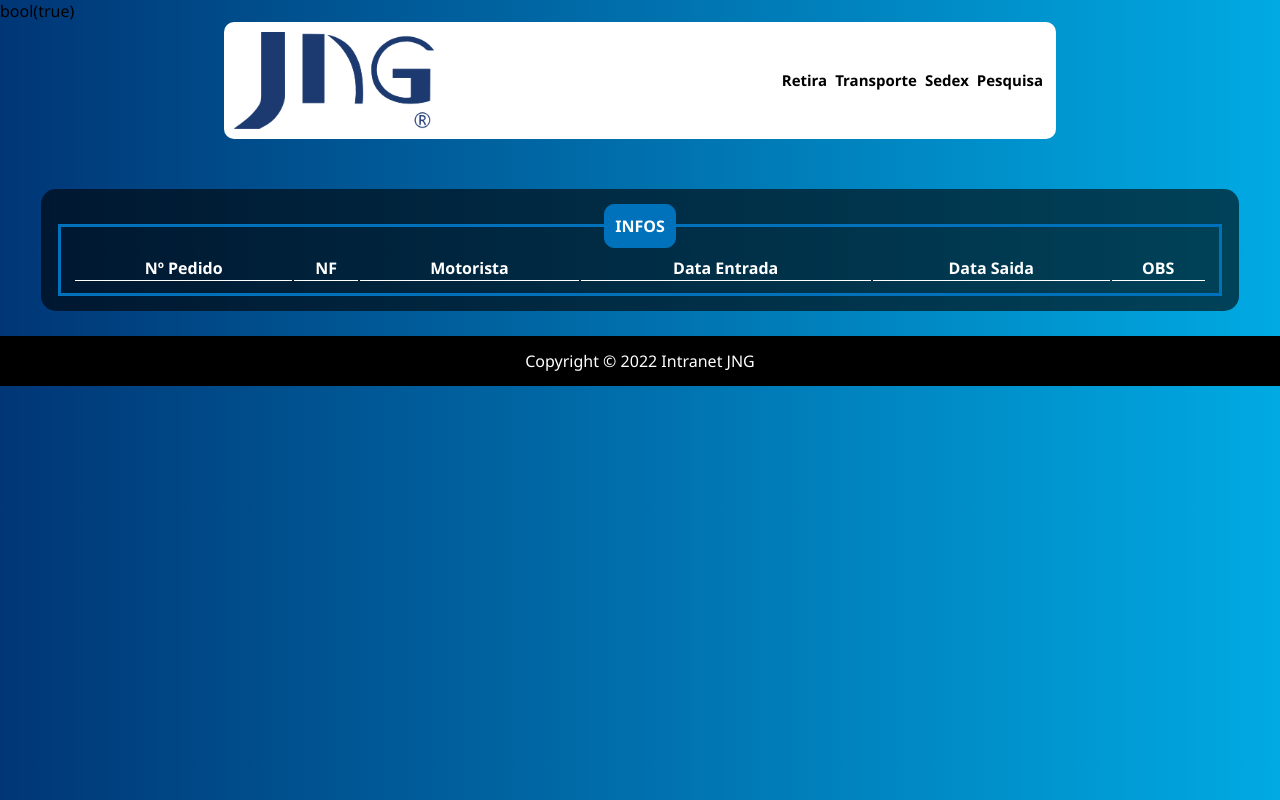
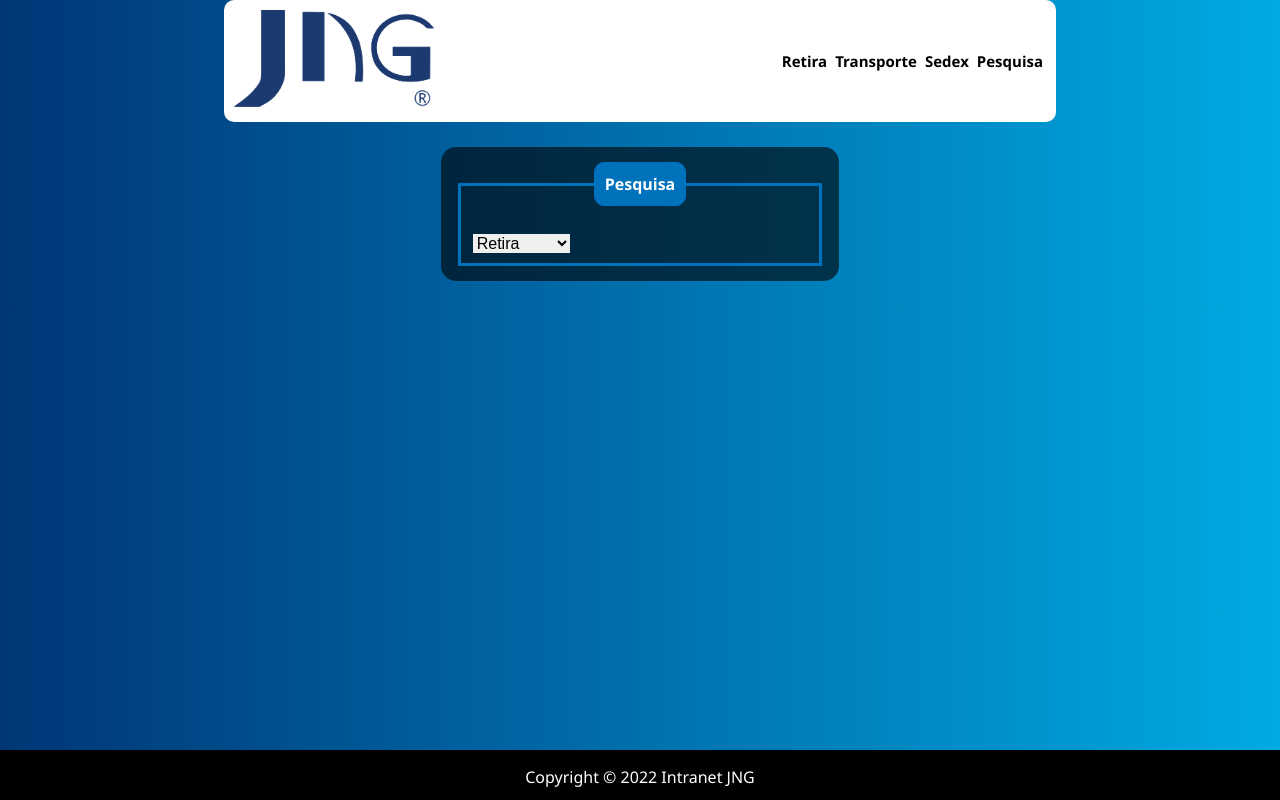
Before and after one commit to ViniciusNeriCosta1/Form_JNG, a PHP site: page /pesquisar.php in a window 1280 px wide. Run offline with PHP 8.4, Linux system fonts and the light colour scheme; data that the repository does not hold is empty.

Commit message:
ajuste rodape

```diff
--- a/pesquisar.php
+++ b/pesquisar.php
@@ -4,8 +4,9 @@
 
     $sql = new Sql();
 
-    $result = $sql->query("SELECT * FROM transporte");
-    var_dump($result);
+    $result_retira = $sql->select("SELECT * FROM formulario_retira.retira");
+    $result_sedex = $sql->select("SELECT * FROM formulario_retira.sedex");
+    $result_transporte = $sql->select("SELECT * FROM formulario_retira.transporte");
 ?>
 
 <!DOCTYPE html>
@@ -17,7 +18,7 @@
     <meta http-equiv="X-UA-Compatible" content="IE=edge">
     <meta name="viewport" content="width=device-width, initial-scale=1.0">
     <meta http-equiv="refresh" content="300">
-    <title>Transporte | JNG</title>
+    <title>Pesquisar | JNG</title>
 </head>
 <body>
     <header>
@@ -29,43 +30,22 @@
                 <a href="./retira.php">Retira</a>
                 <a href="./transporte.php">Transporte</a>
                 <a href="./sedex.php">Sedex</a>
-                <a href="./retira.php">Pesquisa</a>
+                <a href="./pesquisar.php">Pesquisa</a>
             </div>
         </div>
     </header>
     <main>
-        <div class="pesquisar">
-
-        </div>
-        <div class="fundo_table">
+        <div class="fundo_dados">
             <fieldset>
-                <legend><b>INFOS</b></legend>
-                <table>
-                    <thead>
-                        <tr>
-                            <th>Nº Pedido</th>
-                            <th>NF</th>
-                            <th>Motorista</th>
-                            <th>Data Entrada</th>
-                            <th>Data Saida</th>
-                            <th>OBS</th>
-                        </tr>
-                    </thead>
-                    <tbody>
-                        <?php
-                            foreach ($result as $k => $v) {
-                                echo"<tr>";
-                                echo"<td>".$v['pedido']."</td>";
-                                echo"<td>".$v['nf']."</td>";
-                                echo"<td>".$v['motorista']."</td>";
-                                echo"<td>".$v['data_entrada']."</td>";
-                                echo"<td>".$v['data_saida']."</td>";
-                                echo"<td>".$v['obs']."</td>";
-                                echo"</tr>";
-                            }
-                        ?>
-                    </tbody>
-                </table>
+                <legend><b>Pesquisa</b></legend>
+                <br>
+                <div class="inputBox">
+                    <select name="opcao" id="opcao" onchange="window.location.href=this.value;">
+                        <option value="retira.php">Retira</option>
+                        <option value="sedex.php">Sedex</option>
+                        <option value="home.php">Transporte</option>
+                    </select>
+                </div>
             </fieldset>
         </div>
     </main>
--- a/style.css
+++ b/style.css
@@ -193,12 +193,12 @@ tr{
 }
 
 footer{
-    position: inherit;
+    position: fixed;
+    display: end;
     bottom: 0;
     background-color: black;
     color: #FFF;
     width: 100%;
     height: 50px;
     text-align: center;
-    line-height: 50px;
 }
```
